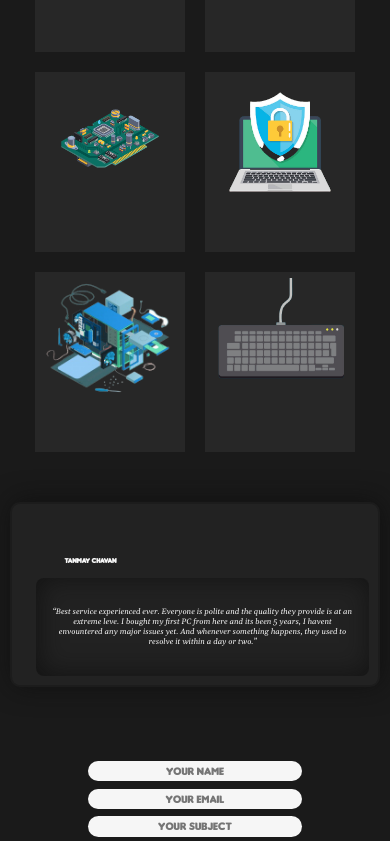
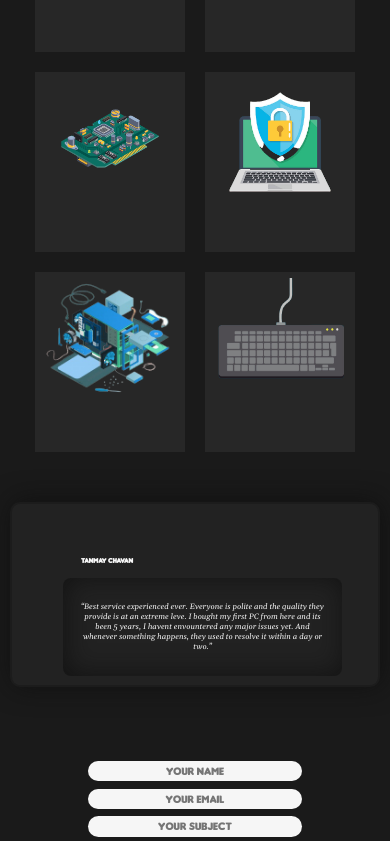
Before and after one commit to TanmayChavan-2403/uTurnEnterprise, a React (Create React App) app: page / in a window 390 px wide. Shown: the part 1936-2777 px from the top of the page. Built offline with nearby package versions, Linux system fonts and the light colour scheme; a web font is replaced by a local one.

Commit message:
Optimised code for mobile devices

```diff
--- a/src/components/styles/aboutus.css
+++ b/src/components/styles/aboutus.css
@@ -85,11 +85,13 @@
 
 .name{
 	width: 100%;
+	height: 20%;
 	color: white;
 	display: flex;
 	flex-wrap: wrap;
 	align-items: center;
-	height: fit-content;
+	/*height: fit-content;*/
+	align-items: center;
 	justify-content: space-around;
     font-family: 'Arvo', serif;
 }
@@ -119,3 +121,15 @@
 		row-gap: 70px;
 	}
 }
+
+
+@media screen and (max-width:  500px){
+	.about-us-card{
+		min-width: 200px;
+		max-height: 300px;
+	}
+
+	.name{
+		font-size: 12px;
+	}
+}
--- a/src/components/styles/banner.css
+++ b/src/components/styles/banner.css
@@ -198,6 +198,18 @@
 
 }
 
+@media screen and (max-width: 500px){
+	#menu-items{
+		width: 70px;
+		height: 70vh;
+	}
+
+	.menu-icon{
+		width: 40px;
+		height: 40px;
+	}
+}
+
 
 
 
--- a/src/components/styles/contactus.css
+++ b/src/components/styles/contactus.css
@@ -130,7 +130,7 @@
 
 }
 
-@media screen and (max-width: 400px){
+@media screen and (max-width: 500px){
 	.user-input{
 		width: 55%;
 		font-size: .7em;
--- a/src/components/styles/review.css
+++ b/src/components/styles/review.css
@@ -190,13 +190,13 @@ span {
 }
 
 
-@media screen and (max-width: 400px){
+@media screen and (max-width: 550px){
 	#review-left-container{
 		display: none;
 	}
 
 	#review-right-container{
-		width: 95%;
+		width: 80%;
 	}
 
 	#reviewer-name{
--- a/src/components/styles/services.css
+++ b/src/components/styles/services.css
@@ -212,7 +212,7 @@ body{
 
 
 
-@media screen and (max-width: 450px){
+@media screen and (max-width: 500px){
 
 	#right-container{
 		height: fit-content;
```
Also changed, not shown: 1 other file (tests, documents, lock files or other folders).
